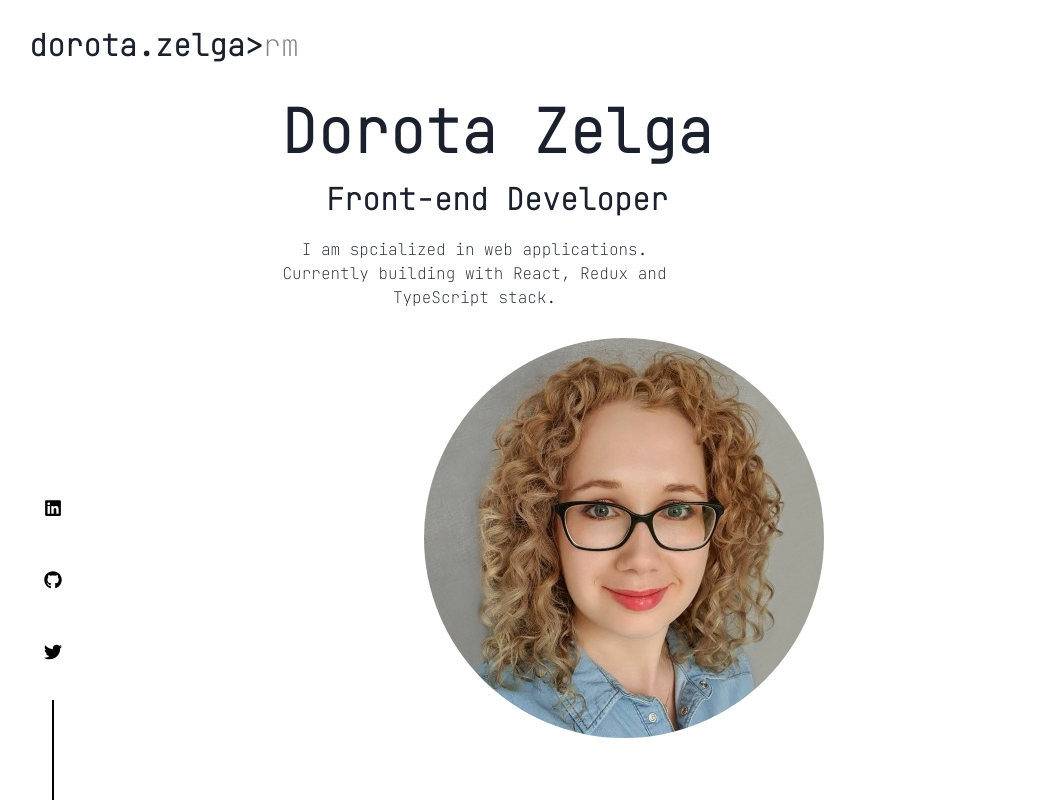
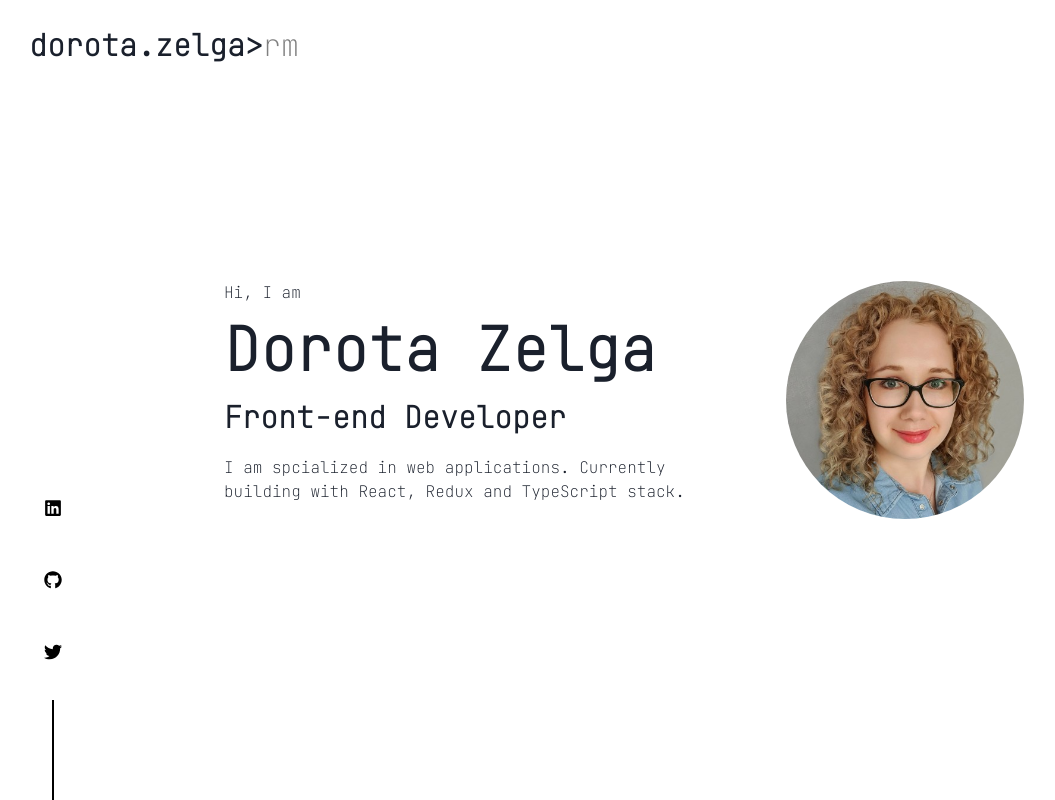
Before and after one commit to wroclawianka/portfolio, a React (Create React App) app: page / in a window 1280 px wide. Shown: the top 800 px of the page, without its empty margins (16-1071 px from the left). Built offline with nearby package versions, Linux system fonts and the light colour scheme; the HTML template or start-up script is replaced by a standard one.

Commit message:
into browser styling

```diff
--- a/src/components/intro/intro.theme.ts
+++ b/src/components/intro/intro.theme.ts
@@ -17,22 +17,24 @@ export const introTheme = {
           base: 'column',
           md: 'row'
         },
-        gridTemplateAreas:
-          '"content content" "picture picture"'
-        // gridTemplateColumns: {
-        //   md: '7fr 3fr',
-        // },
+        // gridTemplateAreas:
+          // '"content picture" "content picture"',
+        gridTemplateColumns: {
+          md: '7fr 3fr',
+        },
         // gridTemplateRows: {
         //   base: '1fr 1fr 1fr'
         // }
       },
       content: {
-        gridArea: 'content',
+        // gridArea: 'content',
         textAlign: {
-          base: 'center'
+          base: 'center',
+          md: 'inherit',
         },
         maxWidth: {
-          base: '450px'
+          base: '450px',
+          md: 'inherit',
         }
       },
       subtitle: {
@@ -45,13 +47,14 @@ export const introTheme = {
       picture: {
         minWidth: '100px',
         margin: 'auto',
-        gridArea: 'picture',
+        // gridArea: 'picture',
         maxWidth: {
           base: '150px',
           md: 'inherit'
         },
         marginTop: {
-          base: 5
+          base: 5,
+          md: 'inherit',
         }
       }
     }
```
